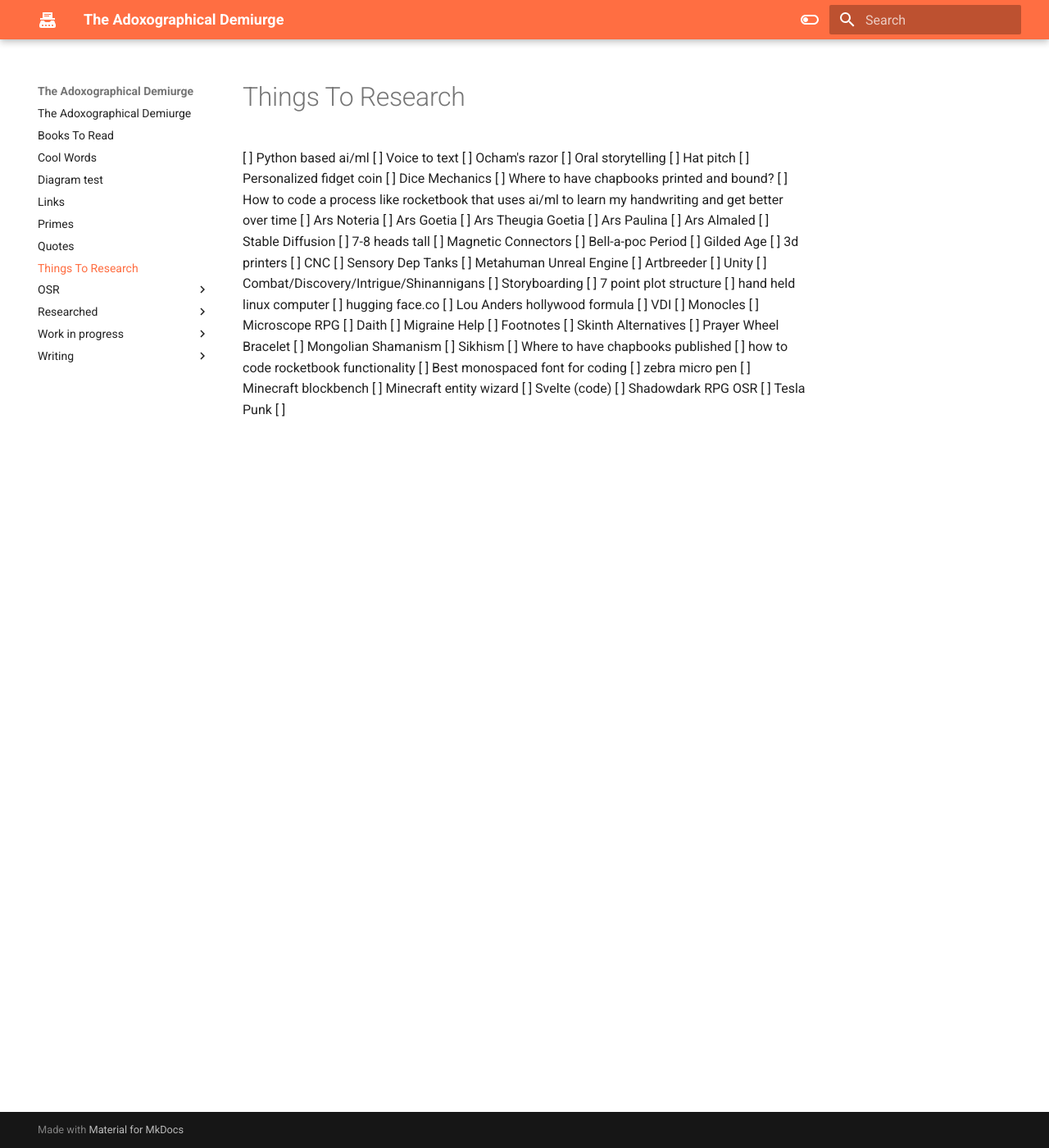
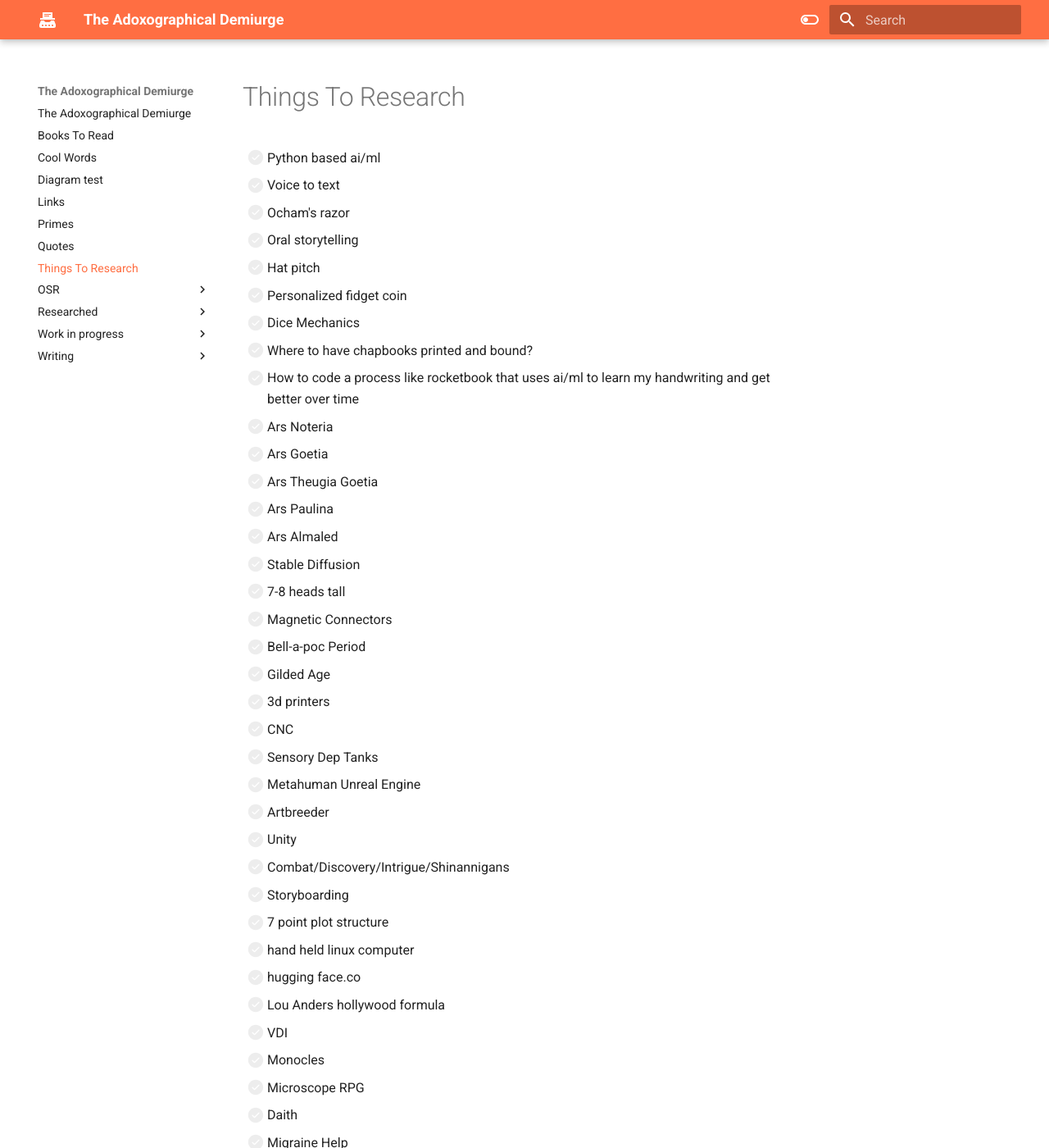
Before and after one commit to madlogmay/adoxographical_demiurge, an MkDocs documentation site: the page built from docs/things_to_research.md, in a window 1280 px wide and 1400 px high. Shown: the whole window at 82% size. Built offline with MkDocs 1.6.1 and Material for MkDocs 9.7.7, drawn with Linux system fonts in a browser that asks for light colours; some of the changed text lies outside the part shown.

Commit message:
Update things_to_research.md

```diff
--- a/docs/things_to_research.md
+++ b/docs/things_to_research.md
@@ -1,53 +1,52 @@
 # Things To Research
 
-[ ] Python based ai/ml
-[ ] Voice to text
-[ ] Ocham's razor
-[ ] Oral storytelling
-[ ] Hat pitch
-[ ] Personalized fidget coin
-[ ] Dice Mechanics
-[ ] Where to have chapbooks printed and bound?
-[ ] How to code a process like rocketbook that uses ai/ml to learn my handwriting and get better over time
-[ ] Ars Noteria
-[ ] Ars Goetia
-[ ] Ars Theugia Goetia
-[ ] Ars Paulina
-[ ] Ars Almaled
-[ ] Stable Diffusion
-[ ] 7-8 heads tall
-[ ] Magnetic Connectors
-[ ] Bell-a-poc Period
-[ ] Gilded Age
-[ ] 3d printers
-[ ] CNC
-[ ] Sensory Dep Tanks
-[ ] Metahuman Unreal Engine
-[ ] Artbreeder
-[ ] Unity
-[ ] Combat/Discovery/Intrigue/Shinannigans
-[ ] Storyboarding
-[ ] 7 point plot structure
-[ ] hand held linux computer
-[ ] hugging face.co
-[ ] Lou Anders hollywood formula
-[ ] VDI
-[ ] Monocles
-[ ] Microscope RPG
-[ ] Daith
-[ ] Migraine Help
-[ ] Footnotes
-[ ] Skinth Alternatives
-[ ] Prayer Wheel Bracelet
-[ ] Mongolian Shamanism
-[ ] Sikhism
-[ ] Where to have chapbooks published
-[ ] how to code rocketbook functionality
-[ ] Best monospaced font for coding
-[ ] zebra micro pen
-[ ] Minecraft blockbench
-[ ] Minecraft entity wizard
-[ ] Svelte (code)
-[ ] Shadowdark RPG OSR
-[ ] Tesla Punk
-[ ]
+- [ ] Python based ai/ml
+- [ ] Voice to text
+- [ ] Ocham's razor
+- [ ] Oral storytelling
+- [ ] Hat pitch
+- [ ] Personalized fidget coin
+- [ ] Dice Mechanics
+- [ ] Where to have chapbooks printed and bound?
+- [ ] How to code a process like rocketbook that uses ai/ml to learn my handwriting and get better over time
+- [ ] Ars Noteria
+- [ ] Ars Goetia
+- [ ] Ars Theugia Goetia
+- [ ] Ars Paulina
+- [ ] Ars Almaled
+- [ ] Stable Diffusion
+- [ ] 7-8 heads tall
+- [ ] Magnetic Connectors
+- [ ] Bell-a-poc Period
+- [ ] Gilded Age
+- [ ] 3d printers
+- [ ] CNC
+- [ ] Sensory Dep Tanks
+- [ ] Metahuman Unreal Engine
+- [ ] Artbreeder
+- [ ] Unity
+- [ ] Combat/Discovery/Intrigue/Shinannigans
+- [ ] Storyboarding
+- [ ] 7 point plot structure
+- [ ] hand held linux computer
+- [ ] hugging face.co
+- [ ] Lou Anders hollywood formula
+- [ ] VDI
+- [ ] Monocles
+- [ ] Microscope RPG
+- [ ] Daith
+- [ ] Migraine Help
+- [ ] Footnotes
+- [ ] Skinth Alternatives
+- [ ] Prayer Wheel Bracelet
+- [ ] Mongolian Shamanism
+- [ ] Sikhism
+- [ ] Where to have chapbooks published
+- [ ] how to code rocketbook functionality
+- [ ] Best monospaced font for coding
+- [ ] zebra micro pen
+- [ ] Minecraft blockbench
+- [ ] Minecraft entity wizard
+- [ ] Svelte (code)
+- [ ] Shadowdark RPG OSR
+- [ ]
```
